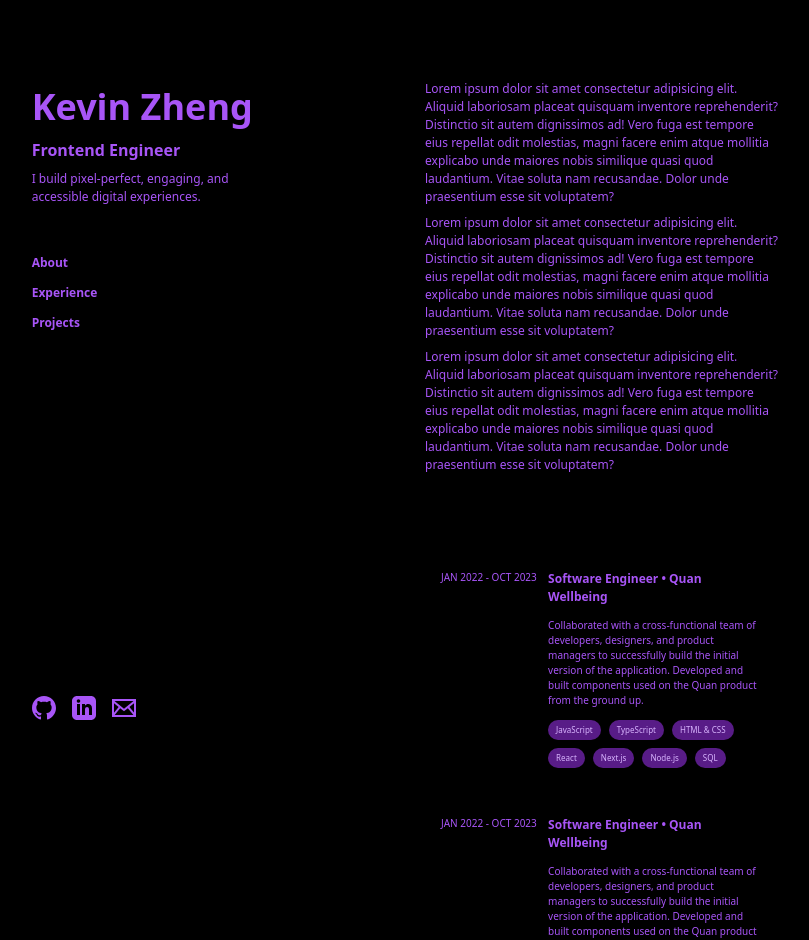
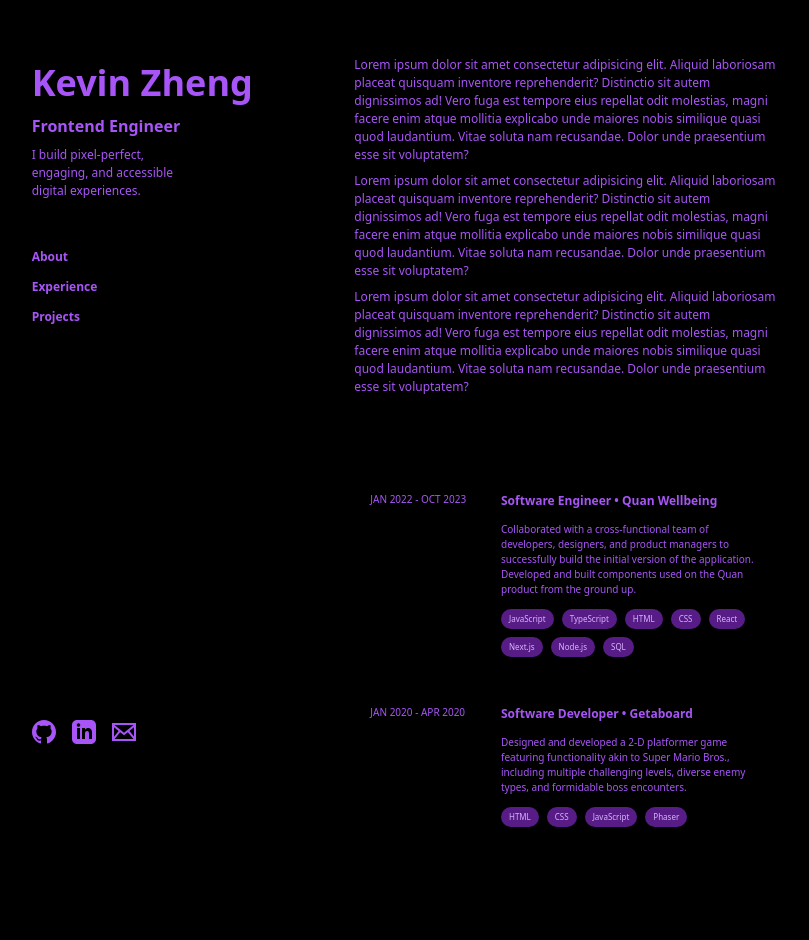
Before and after one commit to KevinZheng99/portfolio-v2, a React (Vite) app: page / in a window 1280 px wide. Shown: the top 940 px of the page, without its empty margins (235-1044 px from the left). After the commit the page ends 915 px from the top, so only its background shows below. Built offline with nearby package versions, Linux system fonts and the light colour scheme.

Commit message:
Updated Experience Section

```diff
--- a/src/components/Experience/Experience.jsx
+++ b/src/components/Experience/Experience.jsx
@@ -1,25 +1,7 @@
-function Experience() {
+function Experience({ children }) {
   return (
-    <div className="flex hover:border hover:border-purple-500 rounded p-4">
-      <p className="w-1/3 text-xxs">JAN 2022 - OCT 2023</p>
-      <div className="flex flex-col w-2/3 gap-3">
-        <p className="text-xs font-bold">Software Engineer • Quan Wellbeing</p>
-        <p className="text-xxs">
-          Collaborated with a cross-functional team of developers, designers,
-          and product managers to successfully build the initial version of the
-          application. Developed and built components used on the Quan product
-          from the ground up.
-        </p>
-        <ul className="flex flex-wrap gap-2 text-xxxs text-purple-300">
-          <li className="px-2 py-1 bg-purple-900 rounded-2xl">JavaScript</li>
-          <li className="px-2 py-1 bg-purple-900 rounded-2xl">TypeScript</li>
-          <li className="px-2 py-1 bg-purple-900 rounded-2xl">HTML & CSS</li>
-          <li className="px-2 py-1 bg-purple-900 rounded-2xl">React</li>
-          <li className="px-2 py-1 bg-purple-900 rounded-2xl">Next.js</li>
-          <li className="px-2 py-1 bg-purple-900 rounded-2xl">Node.js</li>
-          <li className="px-2 py-1 bg-purple-900 rounded-2xl">SQL</li>
-        </ul>
-      </div>
+    <div className="flex hover:border hover:border-purple-500 rounded p-4 mb-4">
+      {children}
     </div>
   );
 }
--- a/src/components/Header.jsx
+++ b/src/components/Header.jsx
@@ -3,7 +3,7 @@ import Socials from "./Socials";
 
 function Header() {
   return (
-    <div className="sticky top-0 flex flex-col max-h-screen w-1/2 justify-between py-20">
+    <div className="sticky top-0 flex flex-col max-h-screen w-2/5 justify-between py-14">
       <div>
         <h1 className="text-purple-500 text-4xl font-bold">Kevin Zheng</h1>
         <h2 className="text-purple-500 text-base font-bold mt-1">
--- a/src/components/RightContent.jsx
+++ b/src/components/RightContent.jsx
@@ -3,13 +3,49 @@ import Experience from "./Experience/Experience";
 
 function RightContainer() {
   return (
-    <div className="text-purple-500 w-1/2 gap-2 py-20">
+    <div className=" text-purple-500 w-3/5 py-14">
       <About />
-      <div className="flex flex-col gap-4">
-        <Experience />
-        <Experience />
-        <Experience />
-      </div>
+      <Experience>
+        <p className="w-1/3 text-xxs">JAN 2022 - OCT 2023</p>
+        <div className="flex flex-col w-2/3 gap-3">
+          <p className="text-xs font-bold">
+            Software Engineer • Quan Wellbeing
+          </p>
+          <p className="text-xxs">
+            Collaborated with a cross-functional team of developers, designers,
+            and product managers to successfully build the initial version of
+            the application. Developed and built components used on the Quan
+            product from the ground up.
+          </p>
+          <ul className="flex flex-wrap gap-2 text-xxxs text-purple-300">
+            <li className="px-2 py-1 bg-purple-900 rounded-2xl">JavaScript</li>
+            <li className="px-2 py-1 bg-purple-900 rounded-2xl">TypeScript</li>
+            <li className="px-2 py-1 bg-purple-900 rounded-2xl">HTML</li>
+            <li className="px-2 py-1 bg-purple-900 rounded-2xl">CSS</li>
+            <li className="px-2 py-1 bg-purple-900 rounded-2xl">React</li>
+            <li className="px-2 py-1 bg-purple-900 rounded-2xl">Next.js</li>
+            <li className="px-2 py-1 bg-purple-900 rounded-2xl">Node.js</li>
+            <li className="px-2 py-1 bg-purple-900 rounded-2xl">SQL</li>
+          </ul>
+        </div>
+      </Experience>
+      <Experience>
+        <p className="w-1/3 text-xxs">JAN 2020 - APR 2020</p>
+        <div className="flex flex-col w-2/3 gap-3">
+          <p className="text-xs font-bold">Software Developer • Getaboard</p>
+          <p className="text-xxs">
+            Designed and developed a 2-D platformer game featuring functionality
+            akin to Super Mario Bros., including multiple challenging levels,
+            diverse enemy types, and formidable boss encounters.
+          </p>
+          <ul className="flex flex-wrap gap-2 text-xxxs text-purple-300">
+            <li className="px-2 py-1 bg-purple-900 rounded-2xl">HTML</li>
+            <li className="px-2 py-1 bg-purple-900 rounded-2xl">CSS</li>
+            <li className="px-2 py-1 bg-purple-900 rounded-2xl">JavaScript</li>
+            <li className="px-2 py-1 bg-purple-900 rounded-2xl">Phaser</li>
+          </ul>
+        </div>
+      </Experience>
     </div>
   );
 }
```
